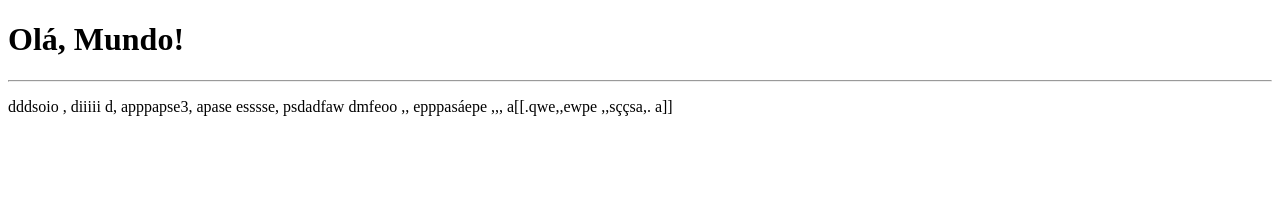
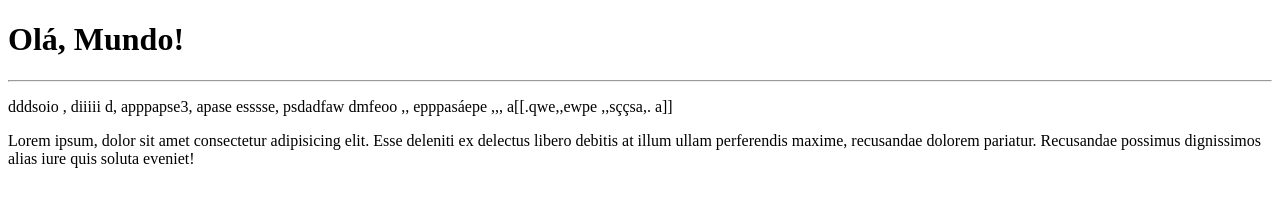
Before and after one commit to Notnox/O-Inicio-de-Tudo, a plain HTML site: page site exemplo/index.html in a window 1280 px wide. Drawn offline with Linux system fonts and the light colour scheme.

Commit message:
Adicionei um lorem

```diff
--- a/site exemplo/index.html
+++ b/site exemplo/index.html
@@ -11,5 +11,6 @@
     <p>dddsoio , diiiii d, apppapse3, apase esssse, psdadfaw
         dmfeoo ,, epppasáepe ,,, a[[.qwe,,ewpe ,,sççsa,. a]]
     </p>
+    <p>Lorem ipsum, dolor sit amet consectetur adipisicing elit. Esse deleniti ex delectus libero debitis at illum ullam perferendis maxime, recusandae dolorem pariatur. Recusandae possimus dignissimos alias iure quis soluta eveniet!</p>
 </body>
 </html>
```
